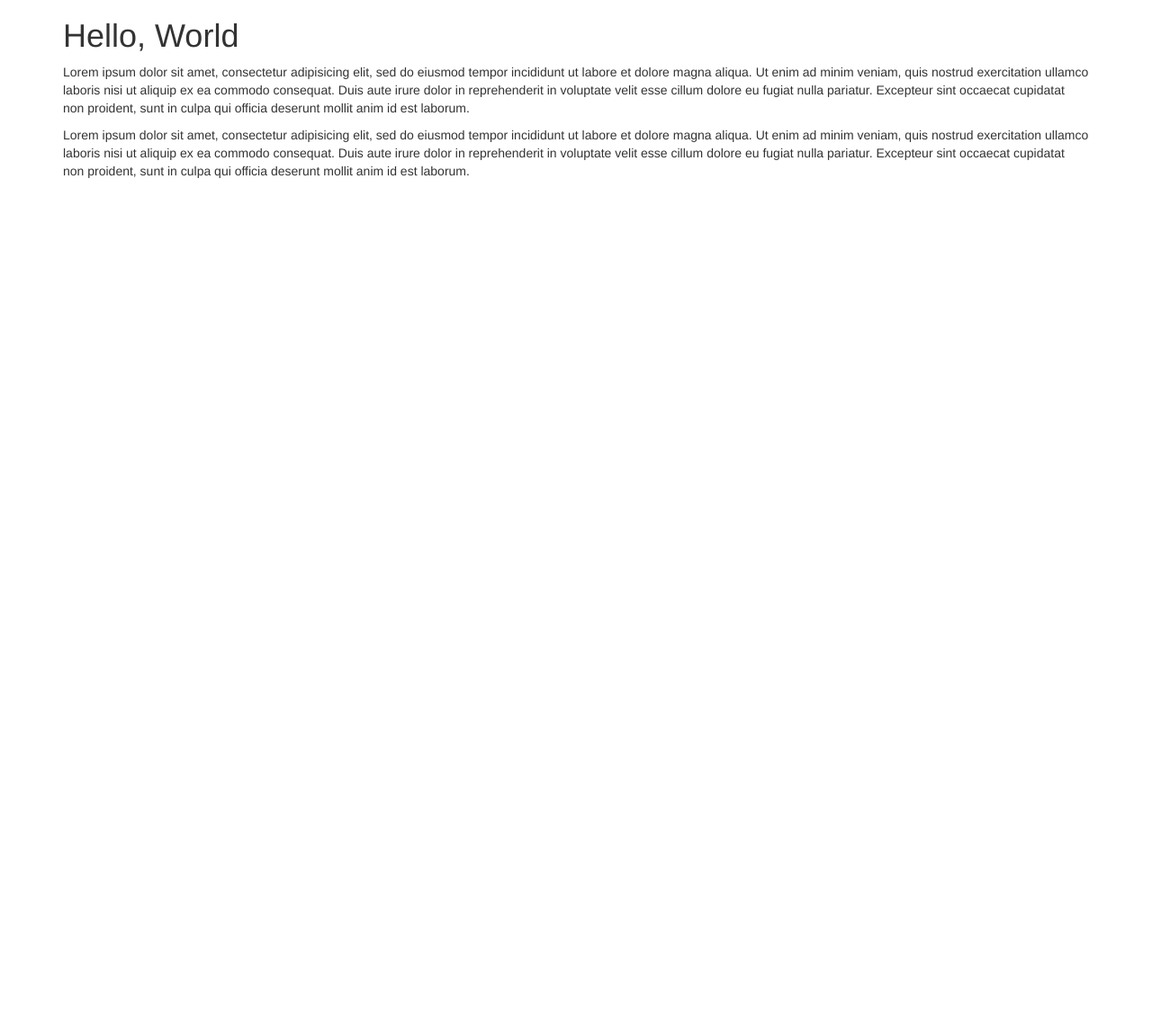
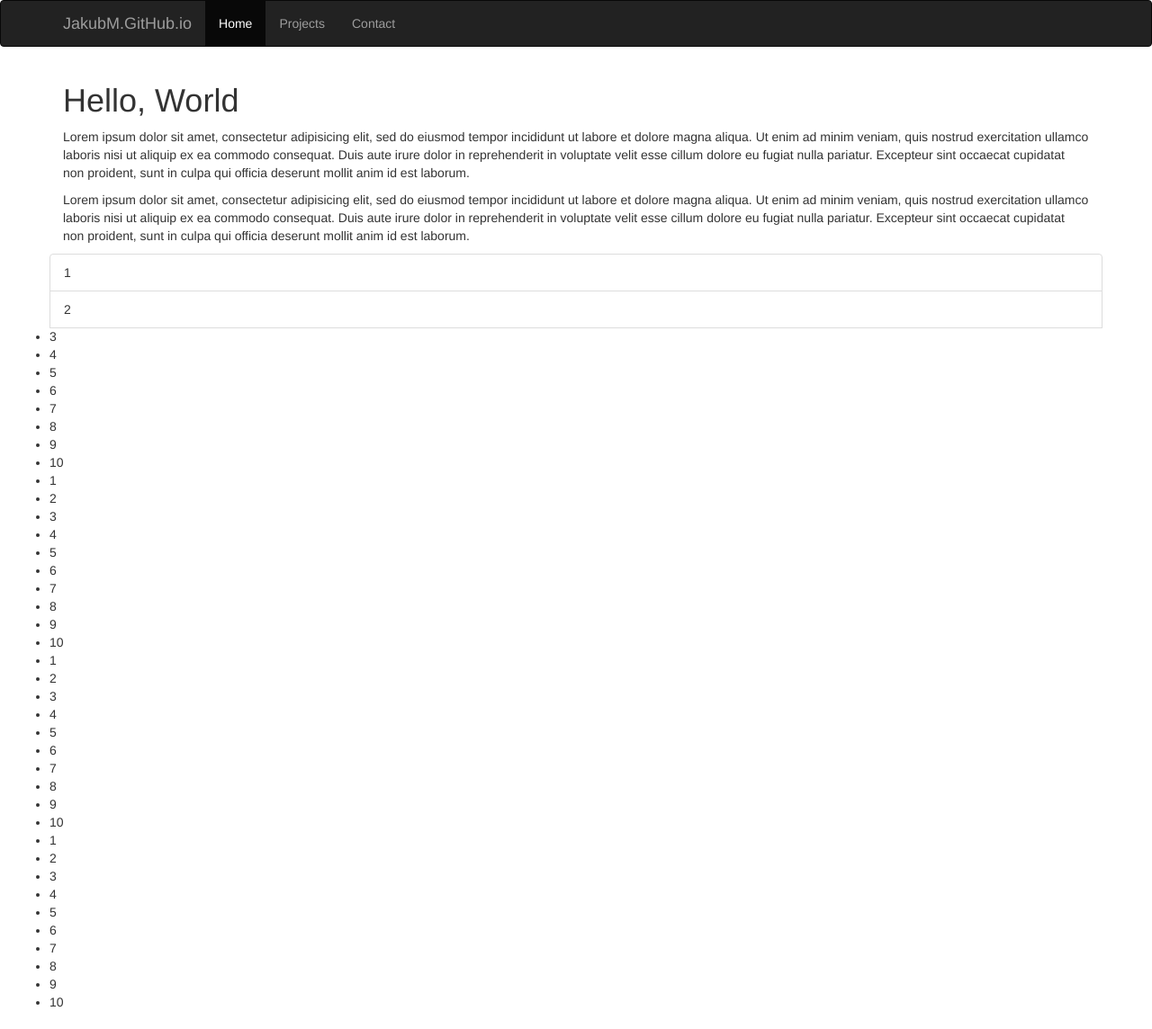
Before and after one commit to JakubM/jakubm.github.io, a plain HTML site: page index.html in a window 1280 px wide. Shown: the whole page at 90% size. Before the commit the page ends 800 px from the top, so only its background shows below. Drawn offline with nearby package versions, Linux system fonts and the light colour scheme.

Commit message:
some basic tests with Bootstrap

```diff
--- a/index.html
+++ b/index.html
@@ -15,8 +15,30 @@
       <script src="https://oss.maxcdn.com/html5shiv/3.7.2/html5shiv.min.js"></script>
       <script src="https://oss.maxcdn.com/respond/1.4.2/respond.min.js"></script>
     <![endif]-->
+		<link href="css/style.css" rel="stylesheet">
   </head>
 	<body>
+		<nav class="navbar navbar-inverse">
+		      <div class="container">
+		        <div class="navbar-header">
+		          <button type="button" class="navbar-toggle collapsed" data-toggle="collapse" data-target="#navbar" aria-expanded="false" aria-controls="navbar">
+		            <span class="sr-only">Toggle navigation</span>
+		            <span class="icon-bar"></span>
+		            <span class="icon-bar"></span>
+		            <span class="icon-bar"></span>
+		          </button>
+		          <a class="navbar-brand" href="#">JakubM.GitHub.io</a>
+		        </div>
+		        <div id="navbar" class="collapse navbar-collapse">
+		          <ul class="nav navbar-nav">
+		            <li class="active"><a href="#">Home</a></li>
+		            <li><a href="#about">Projects</a></li>
+		            <li><a href="#contact">Contact</a></li>
+		          </ul>
+		        </div><!--/.nav-collapse -->
+		      </div>
+		    </nav>
+
 		<div class="container">
 	<h1>Hello, World</h1>
 	<p>Lorem ipsum dolor sit amet, consectetur adipisicing elit, sed do eiusmod
@@ -31,6 +53,51 @@
 	consequat. Duis aute irure dolor in reprehenderit in voluptate velit esse
 	cillum dolore eu fugiat nulla pariatur. Excepteur sint occaecat cupidatat non
 	proident, sunt in culpa qui officia deserunt mollit anim id est laborum.</p>
+<div class="row">
+<ul class="list-group">
+	<li class="list-group-item">1</li>
+	<li class="list-group-item">2</li>
+	<li>3</li>
+	<li>4</li>
+	<li>5</li>
+	<li>6</li>
+	<li>7</li>
+	<li>8</li>
+	<li>9</li>
+	<li>10</li>
+	<li>1</li>
+	<li>2</li>
+	<li>3</li>
+	<li>4</li>
+	<li>5</li>
+	<li>6</li>
+	<li>7</li>
+	<li>8</li>
+	<li>9</li>
+	<li>10</li>
+	<li>1</li>
+	<li>2</li>
+	<li>3</li>
+	<li>4</li>
+	<li>5</li>
+	<li>6</li>
+	<li>7</li>
+	<li>8</li>
+	<li>9</li>
+	<li>10</li>
+	<li>1</li>
+	<li>2</li>
+	<li>3</li>
+	<li>4</li>
+	<li>5</li>
+	<li>6</li>
+	<li>7</li>
+	<li>8</li>
+	<li>9</li>
+	<li>10</li>
+</ul>
+</div>
+
 </div>
 
 <!-- jQuery (necessary for Bootstrap's JavaScript plugins) -->
```
Also changed, not shown: css/style.css (added).
